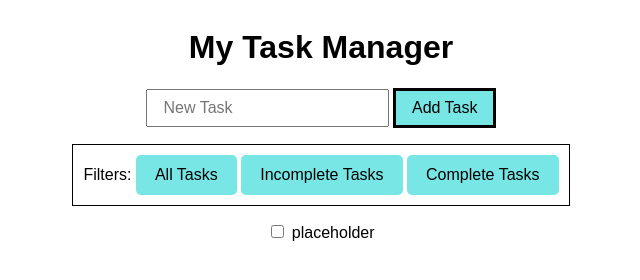
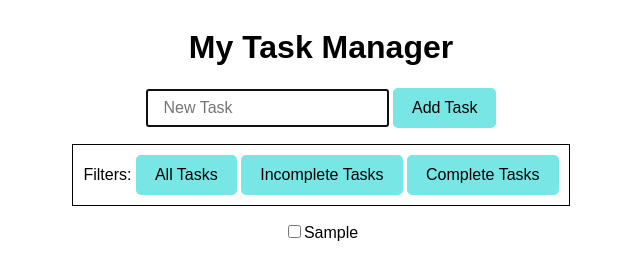
Before and after one commit to rachel-bock/task-list-manager, a website built with Parcel: page index.html in a window 1280 px wide. Both pictures are taken after typing "Sample" into the empty fields and a click on the button "Add Task". Shown: the whole page, without its empty margins (319-959 px from the left). Built offline with nearby package versions, Linux system fonts and the light colour scheme.

Commit message:
Add functionality to draw task list

```diff
--- a/index.html
+++ b/index.html
@@ -19,13 +19,14 @@
       <button id="filter-not-done">Incomplete Tasks</button>
       <button id="filter-done">Complete Tasks</button>
     </div>
-    <ul>
+    <ul id="todo-list">
+      <!--
       <li>
         <label>
           <input type="checkbox" />
           <span>placeholder</span>
         </label>
-      </li>
+      </li> -->
     </ul>
     <script src="src/index.js"></script>
   </body>
--- a/src/index.js
+++ b/src/index.js
@@ -3,6 +3,7 @@ const newTodoAddButtonEl = document.getElementById("add-todo");
 const filterAllButtonEl = document.getElementById("filter-all");
 const filterNotDoneButtonEl = document.getElementById("filter-not-done");
 const filterDoneButtonEl = document.getElementById("filter-done");
+const todoListEl = document.getElementById("todo-list");
 let todoList = [];
 let nextId = 0;
 
@@ -10,6 +11,7 @@ newTodoAddButtonEl.addEventListener("click", function () {
   if (newTodoInputEl !== "") {
     addTodo(newTodoInputEl.value);
     newTodoInputEl.value = "";
+    newTodoInputEl.focus();
   }
 });
 
@@ -19,6 +21,35 @@ function addTodo(content) {
     id: nextId++,
     isComplete: false
   });
+  drawTodos();
+}
+
+function drawTodos() {
+  todoListEl.innerHTML = "";
+
+  todoList.forEach(function (todo) {
+    const listItemEl = document.createElement("li");
+    const labelEl = document.createElement("label");
+    const checkboxEl = document.createElement("input");
+    const spanEl = document.createElement("span");
+
+    checkboxEl.setAttribute("type", "checkbox");
+    if (todo.isComplete) {
+      checkboxEl.setAttribute("checked", todo.isComplete);
+    }
+    checkboxEl.addEventListener("change", function () {
+      todolist = todolist.map(function (todo) {});
+    });
+
+    spanEl.innerText = todo.content;
+
+    labelEl.appendChild(checkboxEl);
+    labelEl.appendChild(spanEl);
+
+    listItemEl.appendChild(labelEl);
+
+    todoListEl.appendChild(listItemEl);
+  });
 }
 
 filterAllButtonEl.addEventListener("click", function () {});
```
